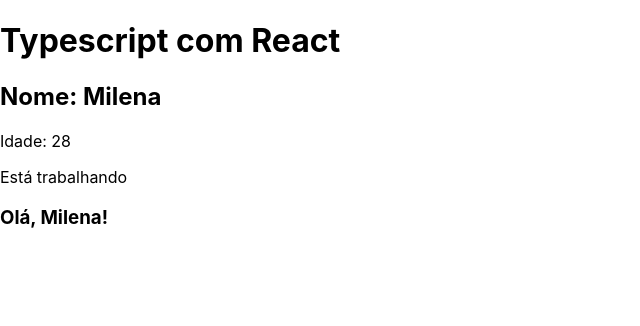
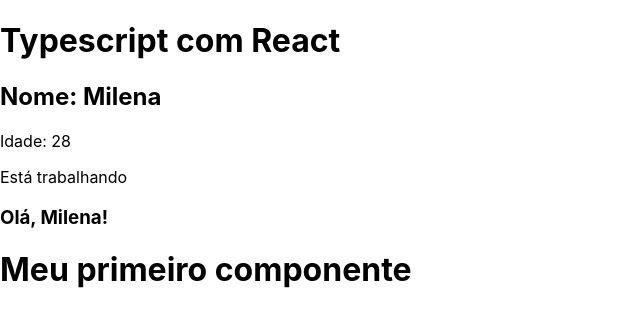
Before and after one commit to lanaiconceicao/course-typescript, a React (Create React App) app in the folder 11_react-ts/: page / in a window 1280 px wide. Shown: the top 326 px of the page, without its empty margins (0-640 px from the left). Built offline with nearby package versions, Linux system fonts and the light colour scheme; the HTML template or start-up script is replaced by a standard one.

Commit message:
feat(app): importing component

```diff
--- a/11_react-ts/src/App.tsx
+++ b/11_react-ts/src/App.tsx
@@ -1,4 +1,7 @@
 import React from 'react';
+
+// 4 - Importação de componentes
+import FirstComponent from './components/FirstComponent';
 
 function App() {
   // 1 - Variáveis
@@ -20,6 +23,7 @@ function App() {
         <p>Está trabalhando</p>
       )}
       <h3>{userGreeting(name)}</h3>
+      <FirstComponent />
     </div>
   );
 }
```
